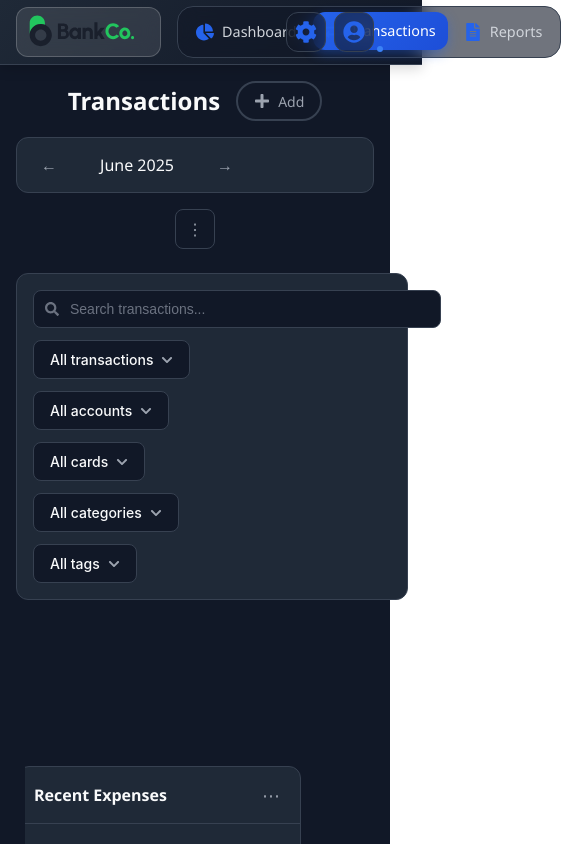
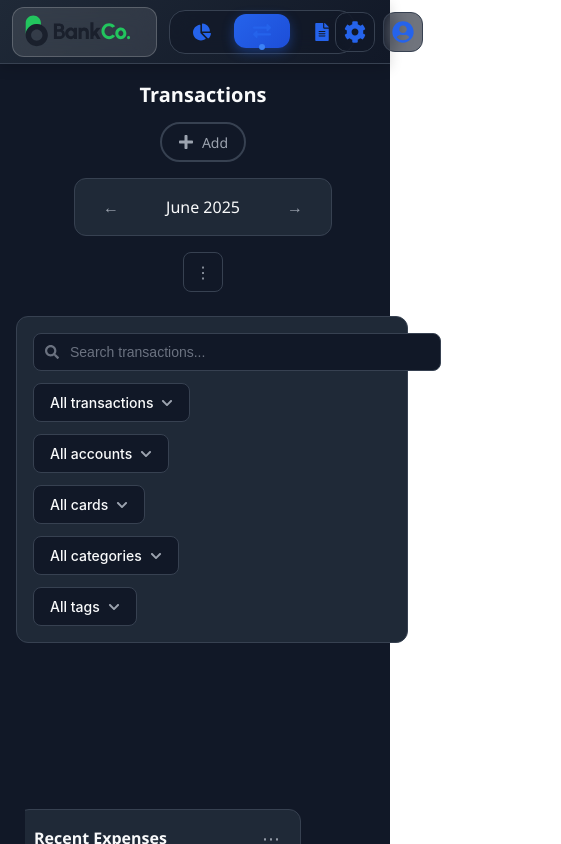
Before and after one commit to Tales-K/finances-manager-frontend, a React (Vite) app: page /transactions in a window 390 px wide. Shown: the top 844 px of the page, 561 px wide, since content can reach past the window. Built offline with nearby package versions, Linux system fonts and the light colour scheme.

Commit message:
fix: fix header layout

```diff
--- a/src/api/mockData.js
+++ b/src/api/mockData.js
@@ -317,6 +317,20 @@ export const mockTransactions = [
     date: "2025-06-30T16:00:00Z",
     paid: false,
   },
+  // Test transaction from previous year to demonstrate year display
+  {
+    id: 999,
+    type: "EXPENSE",
+    title: "Previous Year Bill",
+    value: -250.00,
+    description: "Test transaction from 2024",
+    categoryId: 2, // Home category
+    accountId: 1,
+    cardId: null,
+    tags: [],
+    date: "2024-12-15T10:00:00Z",
+    paid: true,
+  },
 ];
 
 /**
--- a/src/layout/Header.css
+++ b/src/layout/Header.css
@@ -1,153 +1,5 @@
-/* Header styles for web layout */
-.header {
-  background: linear-gradient(135deg, #1f2937 0%, #111827 100%);
-  color: #f9fafb;
-  border-bottom: 1px solid #374151;
-  box-shadow: 0 4px 12px rgba(0, 0, 0, 0.15);
-  width: 100vw;
-  min-width: 100vw;
-  position: sticky;
-  top: 0;
-  z-index: 100;
-  display: flex;
-  align-items: center;
-  justify-content: center;
-  padding: 0 2rem;
-  min-height: 70px;
-}
-
-.header-content {
-  display: flex;
-  align-items: center;
-  width: 100%;
-  max-width: 1400px;
-  justify-content: space-between;
-  position: relative;
-}
-
-.header-logo {
-  height: 42px;
-  padding: 8px 16px;
-  background: rgba(255, 255, 255, 0.1);
-  border-radius: 12px;
-  backdrop-filter: blur(10px);
-  border: 1px solid rgba(255, 255, 255, 0.2);
-  transition: all 0.3s ease;
-}
-
-.header-logo:hover {
-  background: rgba(255, 255, 255, 0.15);
-  transform: translateY(-1px);
-  box-shadow: 0 4px 12px rgba(0, 0, 0, 0.2);
-}
-
-.header-nav {
-  display: flex;
-  gap: 0.5rem;
-  justify-content: center;
-  align-items: center;
-  background: rgba(17, 24, 39, 0.6);
-  padding: 8px;
-  border-radius: 16px;
-  border: 1px solid #374151;
-  backdrop-filter: blur(10px);
-}
-
-.header-nav a,
-.header-nav button {
-  background: none;
-  border: none;
-  color: #d1d5db;
-  font-size: 0.95rem;
-  font-weight: 500;
-  cursor: pointer;
-  padding: 10px 18px;
-  border-radius: 12px;
-  transition: all 0.2s ease;
-  display: flex;
-  align-items: center;
-  gap: 8px;
-  text-decoration: none;
-  position: relative;
-}
-
-.header-nav a.active,
-.header-nav a:hover,
-.header-nav button.active,
-.header-nav button:hover {
-  background: linear-gradient(135deg, #2563eb, #1d4ed8);
-  color: #ffffff;
-  transform: translateY(-1px);
-  box-shadow: 0 4px 12px rgba(37, 99, 235, 0.4);
-}
-
-.header-nav a.active::before,
-.header-nav button.active::before {
-  content: '';
-  position: absolute;
-  bottom: -2px;
-  left: 50%;
-  transform: translateX(-50%);
-  width: 6px;
-  height: 6px;
-  background: #3b82f6;
-  border-radius: 50%;
-}
-
-.header-icons {
-  display: flex;
-  gap: 0.5rem;
-  align-items: center;
-}
-
-.icon-btn {
-  background: rgba(17, 24, 39, 0.6);
-  border: 1px solid #374151;
-  cursor: pointer;
-  padding: 10px;
-  border-radius: 12px;
-  transition: all 0.2s ease;
-  display: flex;
-  align-items: center;
-  color: #d1d5db;
-  backdrop-filter: blur(10px);
-}
-
-.icon-btn:hover {
-  background: linear-gradient(135deg, #374151, #4b5563);
-  color: #f9fafb;
-  transform: translateY(-1px);
-  box-shadow: 0 4px 12px rgba(0, 0, 0, 0.2);
-}
-
-/* Responsive Design */
-@media (max-width: 768px) {
-  .header {
-    padding: 0 1rem;
-    min-height: 60px;
-  }
-
-  .header-content {
-    gap: 1rem;
-  }
-
-  .header-logo {
-    height: 36px;
-    padding: 6px 12px;
-  }
-
-  .header-nav {
-    gap: 0.25rem;
-    padding: 6px;
-  }
-
-  .header-nav a,
-  .header-nav button {
-    padding: 8px 12px;
-    font-size: 0.9rem;
-  }
-
-  .icon-btn {
-    padding: 8px;
-  }
-}
+/* Main Header CSS - imports focused component styles */
+@import './HeaderBase.css';
+@import './HeaderNav.css';
+@import './HeaderIcons.css';
+@import './HeaderResponsive.css';
--- a/src/layout/Header.jsx
+++ b/src/layout/Header.jsx
@@ -18,19 +18,22 @@ export default function Header({ currentPage }) {
             to="/dashboard"
             className={currentPage === "dashboard" ? "active" : ""}
           >
-            <FaChartPie size={18} color="#2563eb" /> Dashboard
+            <FaChartPie size={18} color="#2563eb" />
+            <span>Dashboard</span>
           </Link>
           <Link
             to="/transactions"
             className={currentPage === "transactions" ? "active" : ""}
           >
-            <FaExchangeAlt size={18} color="#2563eb" /> Transactions
+            <FaExchangeAlt size={18} color="#2563eb" />
+            <span>Transactions</span>
           </Link>
           <Link
             to="/reports"
             className={currentPage === "reports" ? "active" : ""}
           >
-            <FaFileAlt size={18} color="#2563eb" /> Reports
+            <FaFileAlt size={18} color="#2563eb" />
+            <span>Reports</span>
           </Link>
         </nav>
         <div className="header-icons">
--- /dev/null
+++ b/src/layout/HeaderBase.css
@@ -0,0 +1,46 @@
+/* Base header layout and container styles */
+.header {
+  background: linear-gradient(135deg, #1f2937 0%, #111827 100%);
+  color: #f9fafb;
+  border-bottom: 1px solid #374151;
+  box-shadow: 0 4px 12px rgba(0, 0, 0, 0.15);
+  width: 100%;
+  position: sticky;
+  top: 0;
+  z-index: 1000;
+  display: flex;
+  align-items: center;
+  justify-content: center;
+  padding: 0 24px;
+  min-height: 70px;
+  box-sizing: border-box;
+}
+
+.header-content {
+  display: flex;
+  align-items: center;
+  width: 100%;
+  max-width: 1400px;
+  justify-content: space-between;
+  position: relative;
+  gap: 24px;
+  flex-wrap: nowrap;
+}
+
+.header-logo {
+  height: 42px;
+  padding: 8px 16px;
+  background: rgba(255, 255, 255, 0.1);
+  border-radius: 12px;
+  backdrop-filter: blur(10px);
+  border: 1px solid rgba(255, 255, 255, 0.2);
+  transition: all 0.3s ease;
+  flex-shrink: 0;
+  z-index: 1;
+}
+
+.header-logo:hover {
+  background: rgba(255, 255, 255, 0.15);
+  transform: translateY(-1px);
+  box-shadow: 0 4px 12px rgba(0, 0, 0, 0.2);
+}
--- /dev/null
+++ b/src/layout/HeaderIcons.css
@@ -0,0 +1,33 @@
+/* Icon buttons and actions */
+.header-icons {
+  display: flex;
+  gap: 8px;
+  align-items: center;
+  flex-shrink: 0;
+  position: relative;
+  z-index: 1;
+}
+
+.icon-btn {
+  background: rgba(17, 24, 39, 0.6);
+  border: 1px solid #374151;
+  cursor: pointer;
+  padding: 10px;
+  border-radius: 12px;
+  transition: all 0.2s ease;
+  display: flex;
+  align-items: center;
+  justify-content: center;
+  color: #d1d5db;
+  backdrop-filter: blur(10px);
+  width: 44px;
+  height: 44px;
+  flex-shrink: 0;
+}
+
+.icon-btn:hover {
+  background: linear-gradient(135deg, #374151, #4b5563);
+  color: #f9fafb;
+  transform: translateY(-1px);
+  box-shadow: 0 4px 12px rgba(0, 0, 0, 0.2);
+}
--- /dev/null
+++ b/src/layout/HeaderNav.css
@@ -0,0 +1,58 @@
+/* Navigation styles */
+.header-nav {
+  display: flex;
+  gap: 8px;
+  justify-content: center;
+  align-items: center;
+  background: rgba(17, 24, 39, 0.6);
+  padding: 8px;
+  border-radius: 16px;
+  border: 1px solid #374151;
+  backdrop-filter: blur(10px);
+  flex-shrink: 0;
+  position: relative;
+  z-index: 1;
+}
+
+.header-nav a,
+.header-nav button {
+  background: none;
+  border: none;
+  color: #d1d5db;
+  font-size: 15px;
+  font-weight: 500;
+  cursor: pointer;
+  padding: 10px 16px;
+  border-radius: 12px;
+  transition: all 0.2s ease;
+  display: flex;
+  align-items: center;
+  gap: 8px;
+  text-decoration: none;
+  position: relative;
+  white-space: nowrap;
+  flex-shrink: 0;
+}
+
+.header-nav a.active,
+.header-nav a:hover,
+.header-nav button.active,
+.header-nav button:hover {
+  background: linear-gradient(135deg, #2563eb, #1d4ed8);
+  color: #ffffff;
+  transform: translateY(-1px);
+  box-shadow: 0 4px 12px rgba(37, 99, 235, 0.4);
+}
+
+.header-nav a.active::before,
+.header-nav button.active::before {
+  content: '';
+  position: absolute;
+  bottom: -2px;
+  left: 50%;
+  transform: translateX(-50%);
+  width: 6px;
+  height: 6px;
+  background: #3b82f6;
+  border-radius: 50%;
+}
--- /dev/null
+++ b/src/layout/HeaderResponsive.css
@@ -0,0 +1,69 @@
+/* Responsive Design */
+@media (max-width: 1024px) {
+  .header {
+    padding: 0 16px;
+  }
+
+  .header-content {
+    gap: 16px;
+  }
+
+  .header-nav {
+    gap: 6px;
+    padding: 6px;
+  }
+
+  .header-nav a,
+  .header-nav button {
+    padding: 8px 12px;
+    font-size: 14px;
+  }
+}
+
+@media (max-width: 768px) {
+  .header {
+    padding: 0 12px;
+    min-height: 60px;
+  }
+
+  .header-content {
+    gap: 12px;
+  }
+
+  .header-logo {
+    height: 36px;
+    padding: 6px 12px;
+  }
+
+  .header-nav {
+    gap: 4px;
+    padding: 4px;
+  }
+
+  .header-nav a,
+  .header-nav button {
+    padding: 6px 10px;
+    font-size: 13px;
+    gap: 6px;
+  }
+
+  .icon-btn {
+    padding: 8px;
+    width: 40px;
+    height: 40px;
+  }
+}
+
+@media (max-width: 640px) {
+  .header-nav a span,
+  .header-nav button span {
+    display: none; /* Hide text on very small screens, show only icons */
+  }
+
+  .header-nav a,
+  .header-nav button {
+    padding: 8px;
+    min-width: 40px;
+    justify-content: center;
+  }
+}
--- a/src/pages/Transactions/TimelineDay.css
+++ b/src/pages/Transactions/TimelineDay.css
@@ -53,6 +53,12 @@
   line-height: 1.2;
 }
 
+.month-name.with-year {
+  font-weight: 600;
+  color: #fbbf24; /* Highlight year with a subtle yellow color */
+  font-size: 11px; /* Slightly smaller to fit year */
+}
+
 .transactions-timeline-day-list {
   display: flex;
   flex-direction: column;
@@ -86,4 +92,8 @@
   .month-name {
     font-size: 11px;
   }
+
+  .month-name.with-year {
+    font-size: 10px;
+  }
 }
--- a/src/pages/Transactions/TransactionHeader.css
+++ b/src/pages/Transactions/TransactionHeader.css
@@ -8,12 +8,18 @@
   max-width: 1200px;
   margin-left: auto;
   margin-right: auto;
+  position: relative;
+  z-index: 10;
+  background: transparent;
+  flex-wrap: nowrap;
 }
 
 .title-section {
   display: flex;
   align-items: center;
   gap: 16px;
+  flex-shrink: 0;
+  min-width: 0;
 }
 
 .title-section h1 {
@@ -31,6 +37,9 @@
   border: 1px solid #374151;
   border-radius: 12px;
   padding: 12px 20px;
+  flex-shrink: 0;
+  position: relative;
+  z-index: 1;
 }
 
 .nav-arrow {
@@ -39,12 +48,21 @@
   color: #9ca3af;
   font-size: 16px;
   cursor: pointer;
-  padding: 4px;
+  padding: 8px;
   transition: color 0.2s;
+  border-radius: 6px;
+  display: flex;
+  align-items: center;
+  justify-content: center;
+  min-width: 32px;
+  height: 32px;
+  position: relative;
+  z-index: 1;
 }
 
 .nav-arrow:hover {
   color: #f9fafb;
+  background: rgba(75, 85, 99, 0.3);
 }
 
 .month-display {
@@ -58,6 +76,9 @@
 .header-actions {
   display: flex;
   gap: 8px;
+  flex-shrink: 0;
+  position: relative;
+  z-index: 1;
 }
 
 .action-btn {
@@ -72,11 +93,15 @@
   justify-content: center;
   cursor: pointer;
   transition: all 0.2s;
+  position: relative;
+  z-index: 1;
+  flex-shrink: 0;
 }
 
 .action-btn:hover {
   border-color: #2563eb;
   color: #2563eb;
+  background: rgba(37, 99, 235, 0.1);
 }
 
 /* Responsive Design */
@@ -85,10 +110,23 @@
     flex-direction: column;
     gap: 16px;
     align-items: stretch;
+    padding: 0 8px;
   }
 
   .title-section {
     justify-content: center;
+    flex-direction: column;
+    gap: 12px;
+  }
+
+  .title-section h1 {
+    font-size: 20px;
+    text-align: center;
+  }
+
+  .month-navigator {
+    justify-content: center;
+    margin: 0 auto;
   }
 
   .header-actions {
--- a/src/pages/Transactions/TransactionsPage.css
+++ b/src/pages/Transactions/TransactionsPage.css
@@ -1,10 +1,12 @@
 .transactions-page {
   min-height: 100vh;
   background: #111827;
-  padding: 24px 24px 80px 24px;
+  padding: 32px 24px 80px 24px; /* Added more top padding */
   display: flex;
   flex-direction: column;
   color: #f9fafb;
+  position: relative;
+  z-index: 1;
 }
 
 /* Main Content */
--- a/src/pages/Transactions/TransactionsTimeline.jsx
+++ b/src/pages/Transactions/TransactionsTimeline.jsx
@@ -47,7 +47,9 @@ export default function TransactionsTimeline({ title, transactionGroups, onToggl
                 </span>
                 <div className="transactions-timeline-date-details">
                   <span className="day-name">{group.dayName}</span>
-                  <span className="month-name">{group.monthName}</span>
+                  <span className={`month-name ${group.isDifferentYear ? 'with-year' : ''}`}>
+                    {group.monthDisplay}
+                  </span>
                 </div>
               </div>
             </div>
```
Also changed, not shown: src/utils/categoryUtils.js (+14 -2 lines).
